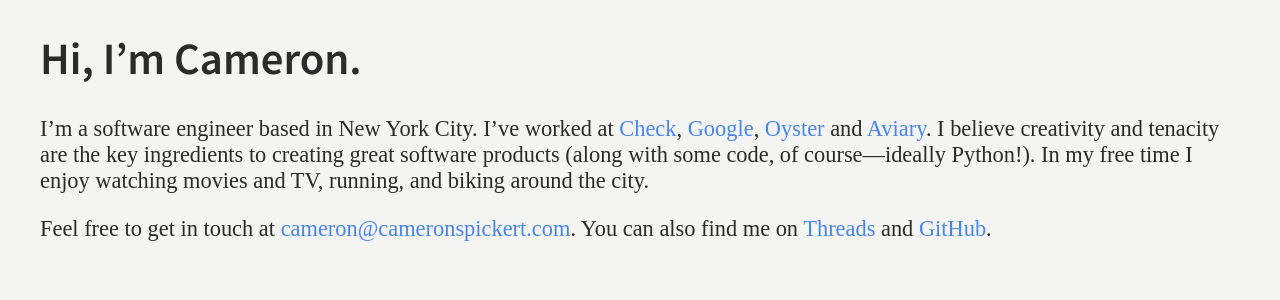
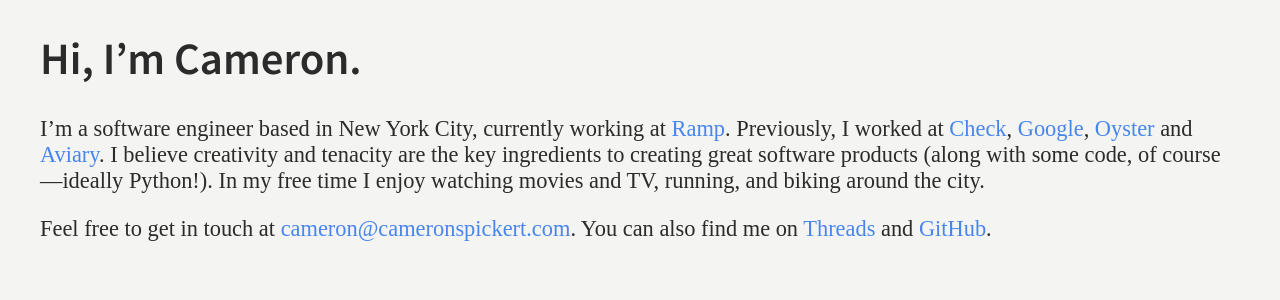
Before and after one commit to cspickert/cspickert.github.io, a Jekyll site: the page built from index.md, in a window 1280 px wide. Shown: the top 300 px of the page. Built offline with Jekyll 4.4.1, drawn with Linux system fonts in a browser that asks for light colours; some web fonts are replaced; our own code applies the rules of GitHub Pages for plain Markdown files.

Commit message:
Update index

```diff
--- a/index.md
+++ b/index.md
@@ -3,10 +3,11 @@
 ---
 # Hi, I'm Cameron.
 
-I'm a software engineer based in New York City. I've worked at [Check][k], [Google][p], [Oyster][o] and [Aviary][a]. I believe creativity and tenacity are the key ingredients to creating great software products (along with some code, of course—ideally Python!). In my free time I enjoy watching movies and TV, running, and biking around the city.
+I'm a software engineer based in New York City, currently working at [Ramp][r]. Previously, I worked at [Check][k], [Google][p], [Oyster][o] and [Aviary][a]. I believe creativity and tenacity are the key ingredients to creating great software products (along with some code, of course—ideally Python!). In my free time I enjoy watching movies and TV, running, and biking around the city.
 
 Feel free to get in touch at [{{ site.email }}](mailto:{{ site.email }}). You can also find me on [Threads][t] and [GitHub][g].
 
+[r]: https://ramp.com
 [k]: https://checkhq.com
 [p]: https://en.wikipedia.org/wiki/Google_Play_Books
 [o]: https://en.wikipedia.org/wiki/Oyster_(company)
```
